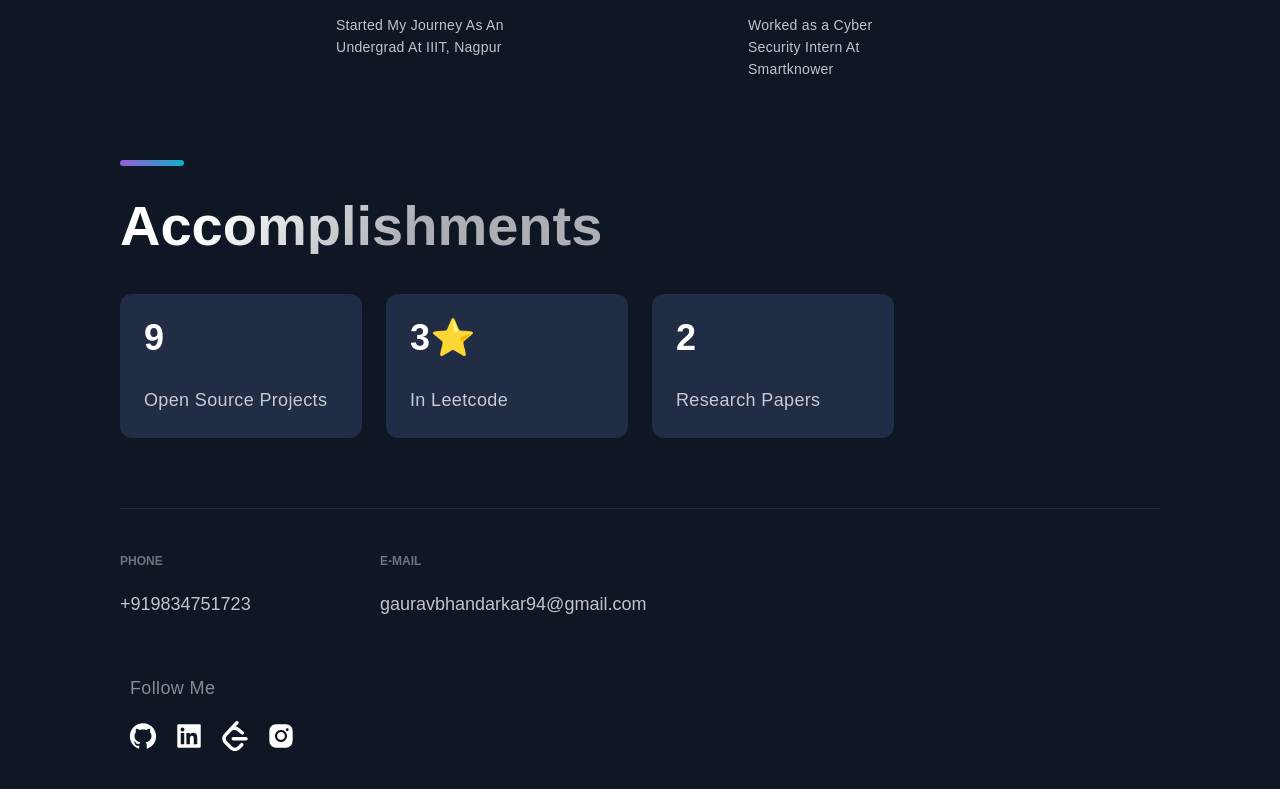
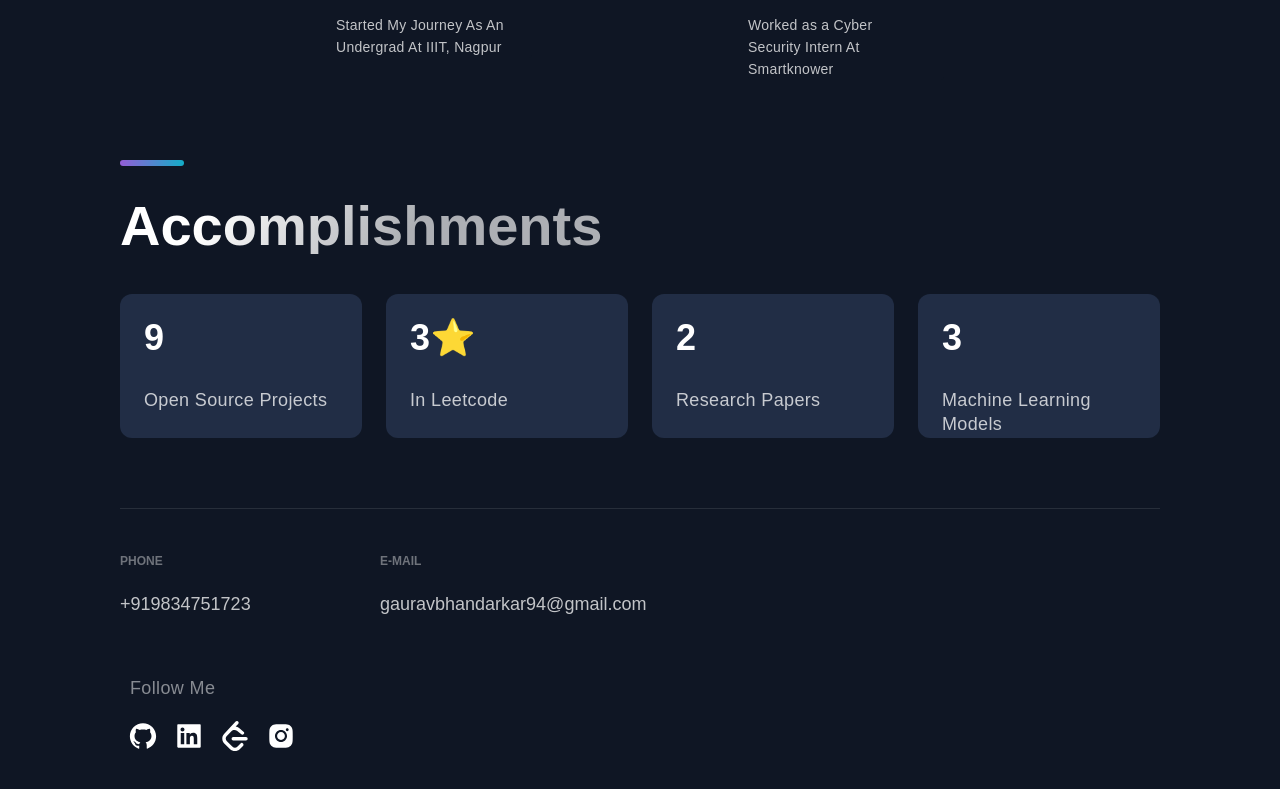
Before and after one commit to DracoCoder/My-Portfolio, a Next.js app: page / in a window 1280 px wide. Shown: the part 3447-4236 px from the top of the page. Built offline with nearby package versions, Linux system fonts and the light colour scheme.

Commit message:
ML Models

```diff
--- a/src/components/Acomplishments/Acomplishments.js
+++ b/src/components/Acomplishments/Acomplishments.js
@@ -7,7 +7,7 @@ const data = [
   { number: 9, symbol: '', text: 'Open Source Projects' },
   { number: 3, symbol: '⭐', text: 'In Leetcode', },
   { number: 2, symbol: '', text: 'Research Papers', },
-  // { number: 5000, symbol: '', text: 'Github Stars', }
+  { number: 3, symbol: '', text: 'Machine Learning Models', }
 ];
 
 const Acomplishments = () => (
```
